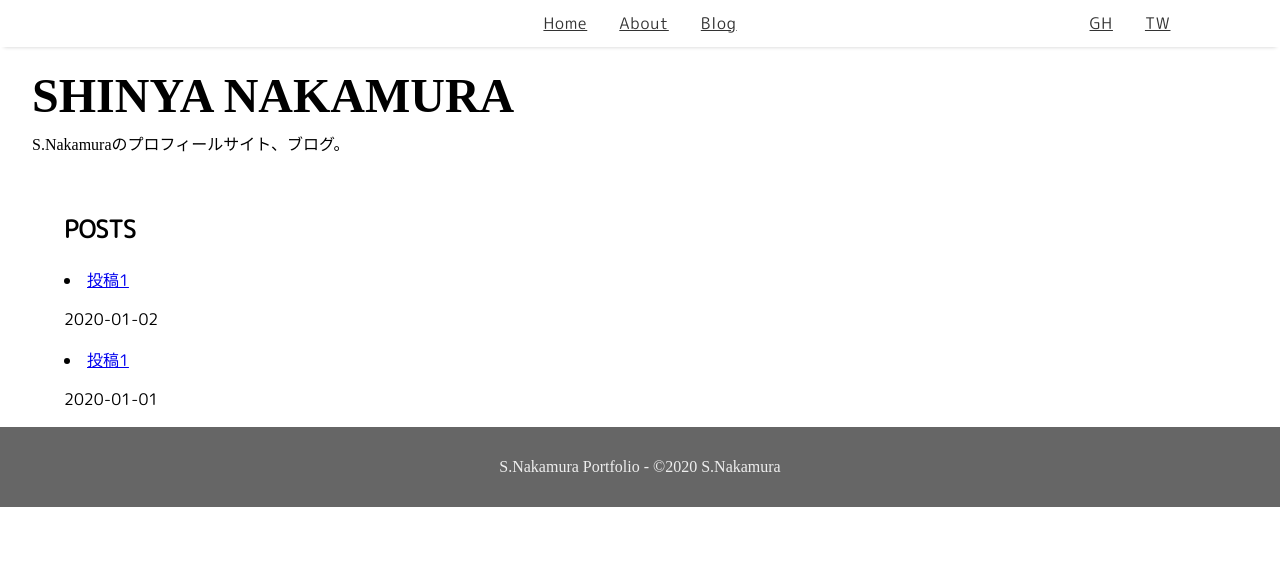
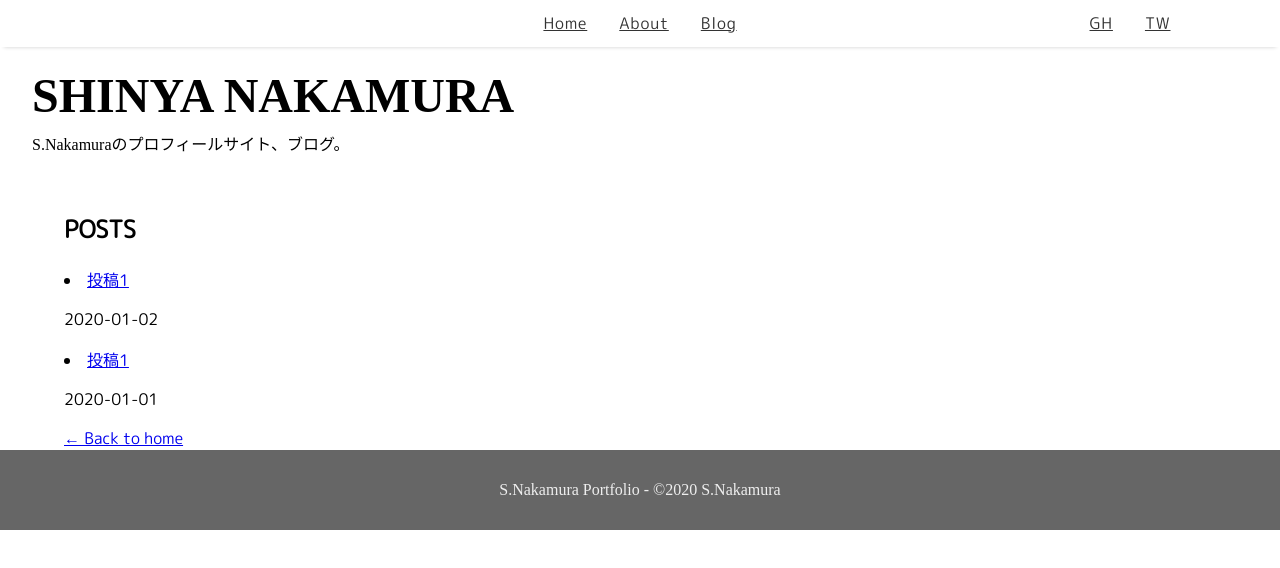
Before and after one commit to shin0825/next-js-md, a Next.js app in the folder app/: page /posts in a window 1280 px wide. Shown: the top 568 px of the page. Built offline with nearby package versions, Linux system fonts and the light colour scheme; a web font is replaced by a local one.

Commit message:
不要な要素を除外

```diff
--- a/app/pages/posts/index.js
+++ b/app/pages/posts/index.js
@@ -13,7 +13,7 @@ export async function getStaticProps() {
 
 export default function Index({ allPostsData }) {
   return (
-    <Layout home>
+    <Layout>
       <h2>POSTS</h2>
         {allPostsData.map(({ id, title, date }) => (
           <li key={id}>
```
